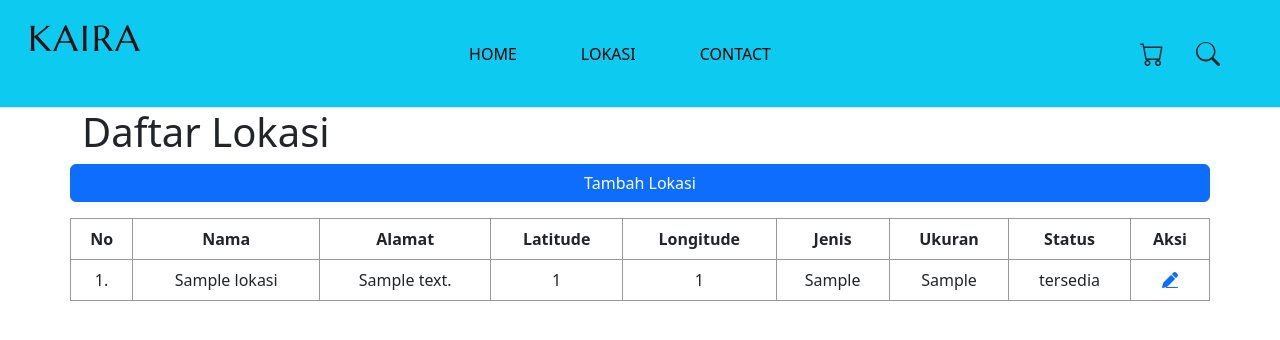
After one commit to rhmdfrds1212/KP_PemesananBarang, a Laravel app: page /lokasi in a window 1280 px wide. The commit adds this page. Shown: the top 340 px of the page. Run offline with Laravel 12, Linux system fonts and the light colour scheme; tables that the repository leaves empty hold one stand-in row (values such as "Sample post"); style sheets or scripts are compiled from the project's sources; some libraries are stand-ins or nearby versions.

Commit message:
Halaman Lokasi

```diff
--- /dev/null
+++ b/Advertising/app/Http/Controllers/LokasiController.php
@@ -0,0 +1,77 @@
+<?php
+
+namespace App\Http\Controllers;
+
+use App\Models\Lokasi;
+use Illuminate\Http\Request;
+
+class LokasiController extends Controller
+{
+    /**
+     * Display a listing of the resource.
+     */
+    public function index()
+    {
+        $lokasi = Lokasi::all();
+        return view('lokasi.index')->with('lokasi', $lokasi);
+    }
+
+    /**
+     * Show the form for creating a new resource.
+     */
+    public function create()
+    {
+        return view('lokasi.create');
+    }
+
+    /**
+     * Store a newly created resource in storage.
+     */
+    public function store(Request $request)
+    {
+        $val = $request->validate([
+            'nama'          => 'required|string|max:45',
+            'alamat'        => 'required|string|max:100',
+            'latitude'      => 'required|numeric',
+            'longitude'    => 'required|numeric',
+            'jenis'         => 'required|string|max:25',
+            'ukuran'        => 'required|string|max:20',
+            'status'        => 'required|in:tersedia,tersewa'
+        ]);
+
+        lokasi::create($val);
+        return redirect()->route('lokasi.index')->with('success', 'Data lokasi berhasil ditambahkan');
+    }
+
+    /**
+     * Display the specified resource.
+     */
+    public function show(Lokasi $lokasi)
+    {
+        //
+    }
+
+    /**
+     * Show the form for editing the specified resource.
+     */
+    public function edit(Lokasi $lokasi)
+    {
+        //
+    }
+
+    /**
+     * Update the specified resource in storage.
+     */
+    public function update(Request $request, Lokasi $lokasi)
+    {
+        //
+    }
+
+    /**
+     * Remove the specified resource from storage.
+     */
+    public function destroy(Lokasi $lokasi)
+    {
+        //
+    }
+}
--- a/Advertising/app/Http/Controllers/ProdukController.php
+++ b/Advertising/app/Http/Controllers/ProdukController.php
@@ -12,8 +12,7 @@ class ProdukController extends Controller
      */
     public function index()
     {
-        $produk=Produk::all();
-        return view('produk.index')->with('produk', $produk);
+        //
     }
 
     /**
--- /dev/null
+++ b/Advertising/app/Models/Lokasi.php
@@ -0,0 +1,27 @@
+<?php
+
+namespace App\Models;
+
+use Illuminate\Database\Eloquent\Factories\HasFactory;
+use Illuminate\Database\Eloquent\Model;
+use Illuminate\Support\Str;
+
+class Lokasi extends Model
+{
+    use HasFactory;
+
+    public $incrementing = false;
+    protected $keyType = 'string';
+
+    protected $fillable = [
+        'nama', 'alamat', 'latitude', 'longitude', 'jenis', 'ukuran', 'status'
+    ];
+
+    protected static function boot()
+    {
+        parent::boot();
+        static::creating(function ($model){
+            $model->id = (string) Str::uuid();
+        });
+    }
+}
--- a/Advertising/composer.json
+++ b/Advertising/composer.json
@@ -8,7 +8,8 @@
     "require": {
         "php": "^8.2",
         "laravel/framework": "^12.0",
-        "laravel/tinker": "^2.10.1"
+        "laravel/tinker": "^2.10.1",
+        "ramsey/uuid": "^4.7"
     },
     "require-dev": {
         "fakerphp/faker": "^1.23",
--- a/Advertising/resources/views/layout/main.blade.php
+++ b/Advertising/resources/views/layout/main.blade.php
@@ -4,7 +4,7 @@
 <head>
     <link rel="stylesheet" href="https://cdn.jsdelivr.net/npm/bootstrap-icons@1.10.0/font/bootstrap-icons.css">
     <link href="https://cdn.jsdelivr.net/npm/bootstrap@5.3.3/dist/css/bootstrap.min.css" rel="stylesheet" integrity="sha384-QWTKZyjpPEjISv5WaRU9OFeRpok6YctnYmDr5pNlyT2bRjXh0JMhjY6hW+ALEwIH" crossorigin="anonymous">
-  <title>Kaira - Bootstrap 5 Fashion Store HTML CSS Template</title>
+  <title>@yield('title')</title>
   <meta charset="utf-8">
   <meta http-equiv="X-UA-Compatible" content="IE=edge">
   <meta name="viewport" content="width=device-width, initial-scale=1.0">
@@ -18,6 +18,8 @@
   <link rel="stylesheet" type="text/css" href="css/vendor.css">
   <link rel="stylesheet" href="https://cdn.jsdelivr.net/npm/swiper@9/swiper-bundle.min.css" />
   <link rel="stylesheet" type="text/css" href="style.css">
+  <!-- Font Awesome CDN -->
+  <link rel="stylesheet" href="https://cdnjs.cloudflare.com/ajax/libs/font-awesome/6.5.0/css/all.min.css" integrity="sha512-..." crossorigin="anonymous" referrerpolicy="no-referrer" />
 
   <link rel="preconnect" href="https://fonts.googleapis.com">
   <link rel="preconnect" href="https://fonts.gstatic.com" crossorigin>
@@ -232,8 +234,8 @@
                     aria-haspopup="true" aria-expanded="false" style="color:black">Home</a>
                 </li>
                 <li class="nav-item">
-                  <a class="nav-link" href="{{ url('produk') }}"
-                    aria-haspopup="true" aria-expanded="false" style="color: black">Produk</a>
+                  <a class="nav-link" href="{{ url('lokasi') }}"
+                    aria-haspopup="true" aria-expanded="false" style="color: black">Lokasi</a>
                 <li class="nav-item">
                   <a class="nav-link" href="{{ url('contact') }}" style="color: black">Contact</a>
                 </li>
@@ -259,21 +261,15 @@
                     </a>
                 </li>
             </ul>
-
           </div>
-
         </div>
-
       </div>
     </nav>
-
-  <section id="billboard" class="bg-light py-5">
   <div class="container">
     <div class="row justify-content-center">
       @yield('content')
     </div>
   </div>
-        </section>
   <script src="js/jquery.min.js"></script>
   <script src="js/plugins.js"></script>
   <script src="js/SmoothScroll.js"></script>
--- /dev/null
+++ b/Advertising/resources/views/lokasi/index.blade.php
@@ -0,0 +1,70 @@
+@extends('layout.main')
+
+@section('title','Lokasi')
+
+@section('content')
+    <!DOCTYPE html>
+<html>
+<head>
+    <style>
+        table {
+            border-collapse: collapse;
+            width: 100%;
+        }
+        th, td {
+            border: 1px solid #999;
+            padding: 8px;
+            text-align: left;
+        }
+    </style>
+</head>
+<body>
+    <h1>Daftar Lokasi</h1>
+    <a href="{{ route('lokasi.create') }}"class="btn btn-primary col-lg-12 mb-3" >Tambah Lokasi</a>
+    <table>
+        <thead>
+            <tr>
+                <th class="text-center">No</th>
+                <th class="text-center">Nama</th>
+                <th class="text-center">Alamat</th>
+                <th class="text-center">Latitude</th>
+                <th class="text-center">Longitude</th>
+                <th class="text-center">Jenis</th>
+                <th class="text-center">Ukuran</th>
+                <th class="text-center">Status</th>
+                <th class="text-center">Aksi</th>
+            </tr>
+        </thead>
+        <tbody>
+            @foreach($lokasi as $index => $item)
+                <tr>
+                    <td class="text-center">{{ $index + 1 }}.</td>
+                    <td class="text-center">{{ $item['nama'] }}</td>
+                    <td class="text-center">{{ $item['alamat'] }}</td>
+                    <td class="text-center">{{ $item['latitude'] }}</td>
+                    <td class="text-center">{{ $item['longitude'] }}</td>
+                    <td class="text-center">{{ $item['jenis'] }}</td>
+                    <td class="text-center">{{ $item['ukuran'] }}</td>
+                    <td class="text-center">{{ $item['status'] }}</td>
+                    <td class="text-center">
+                        <a href="{{  route('lokasi.edit', $item['id'])  }}" class="fa fa-pen"></a>
+                    </td>
+                </tr>
+            @endforeach
+        </tbody>
+    </table>
+</body>
+</html>
+<script src="https://code.jquery.com/jquery-3.7.1.min.js" integrity="sha256-/JqT3SQfawRcv/BIHPThkBvs0OEvtFFmqPF/lYI/Cxo=" crossorigin="anonymous"></script>
+<script src="https://cdn.jsdelivr.net/npm/sweetalert2@11"></script>
+@if (session('success'))
+  <script>
+    Swal.fire({
+    title: "Good job!",
+    text: "{{session('success')}}",
+    icon: "success"
+    });
+  </script>
+@endif
+
+@endsection
--- a/Advertising/routes/web.php
+++ b/Advertising/routes/web.php
@@ -1,14 +1,10 @@
 <?php
 
-use App\Http\Controllers\ContactController;
-use App\Http\Controllers\HomeController;
-use App\Http\Controllers\ProdukController;
+use App\Http\Controllers\LokasiController;
 use Illuminate\Support\Facades\Route;
 
 Route::get('/', function () {
-    return redirect('home');
+    return view('layout.main');
 });
 
-Route::resource('home', HomeController::class);
-Route::resource('produk', ProdukController::class);
-Route::resource('contact', ContactController::class);
+Route::resource('lokasi', LokasiController::class);
```
Also changed, not shown: Advertising/app/Http/Controllers/ContactController.php (deleted, +0 -66 lines), Advertising/app/Http/Controllers/HomeController.php (deleted, +0 -66 lines), Advertising/app/Models/Contact.php (deleted, +0 -10 lines), Advertising/app/Models/Home.php (deleted, +0 -10 lines), Advertising/resources/views/home/index.blade.php (deleted, +0 -9 lines), Advertising/resources/views/lokasi/create.blade.php (added, +62 -0 lines), Advertising/database/migrations/2025_03_14_151313_create_homes_table.php (deleted), Advertising/database/migrations/2025_04_12_055413_create_contacts_table.php (deleted), Advertising/database/migrations/2025_05_24_145750_create_lokasis_table.php (added), Advertising/database/migrations/2025_05_24_170109_create_produks_table.php (renamed from Advertising/database/migrations/2025_03_14_152101_create_produks_table.php), Advertising/resources/views/lokasi/edit.blade.php (added), 1 other file. Lines whose indentation alone changed are shown as unchanged.
